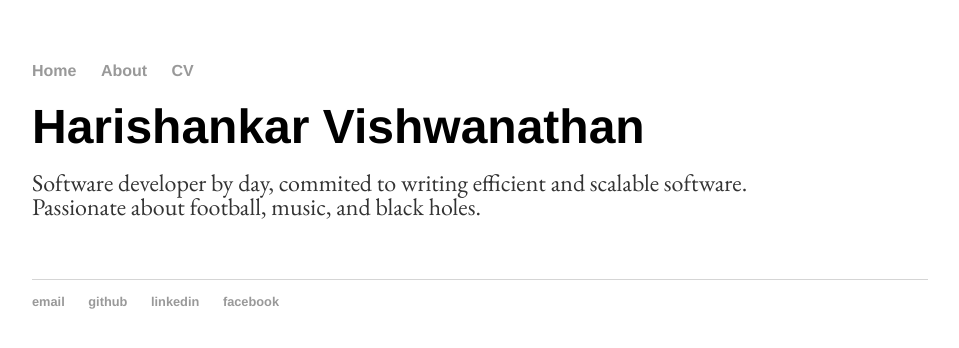
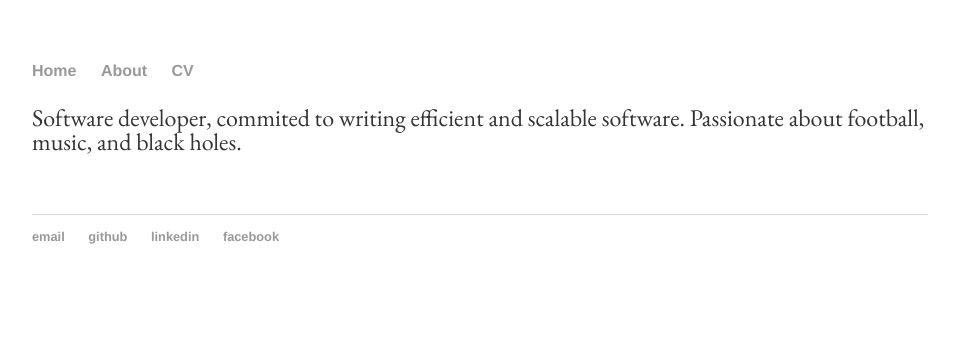
Before and after one commit to harishankarv/harishankarv.github.io, a Jekyll site: the page built from about/index.html, in a window 1280 px wide. Shown: the top 348 px of the page, without its empty margins (160-1119 px from the left). Built offline with Jekyll 4.4.1, drawn with Linux system fonts in a browser that asks for light colours.

Commit message:
Update index.html

```diff
--- a/about/index.html
+++ b/about/index.html
@@ -4,9 +4,7 @@ title: About Harishankar Vishwanathan
 ---
 
 	<div class="about">
-		<h1>Harishankar Vishwanathan</h1>
 		<p>
-		Software developer by day, commited to writing efficient and scalable software. <br>
-		Passionate about football, music, and black holes.
+		Software developer, commited to writing efficient and scalable software. Passionate about football, music, and black holes.
 		</p>
 	</div>
```
